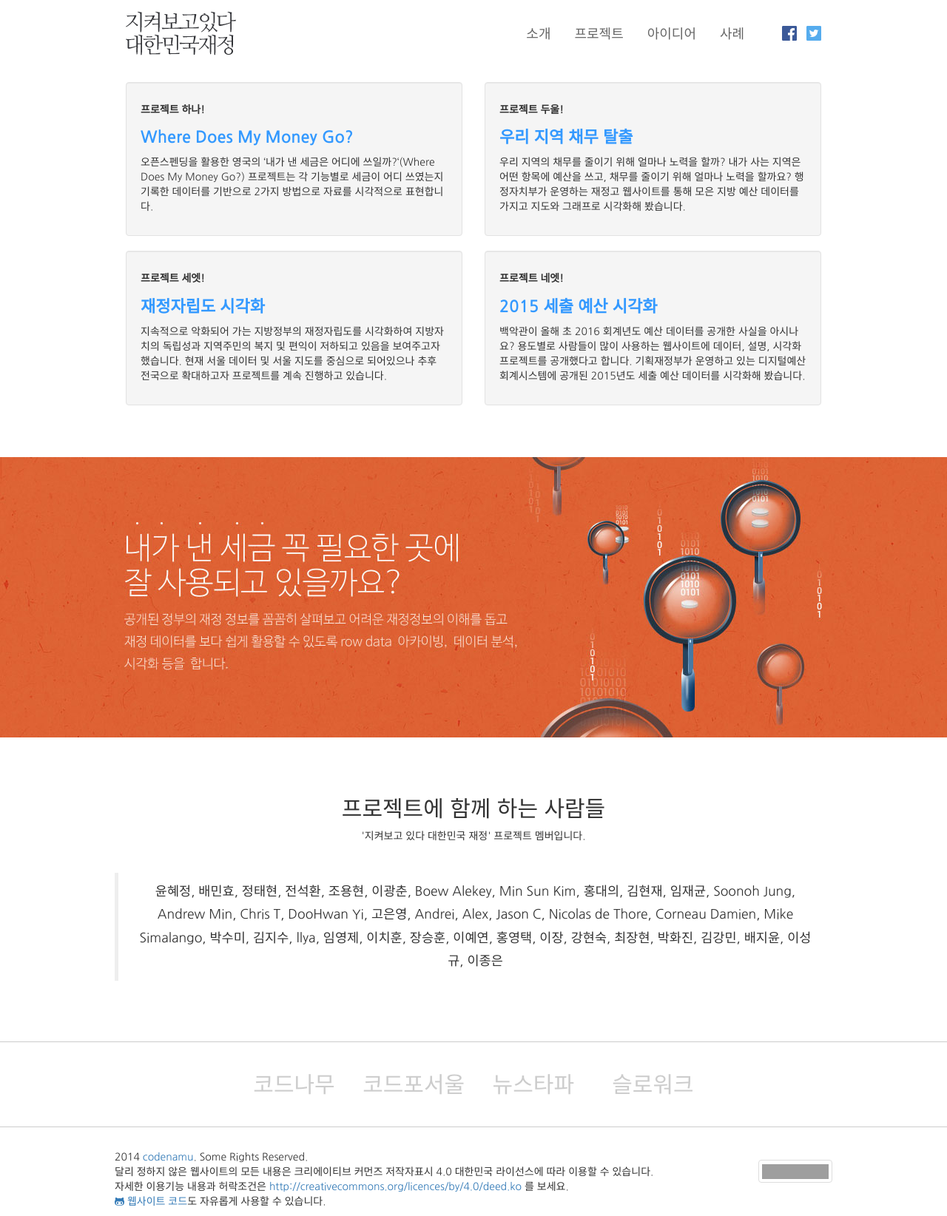
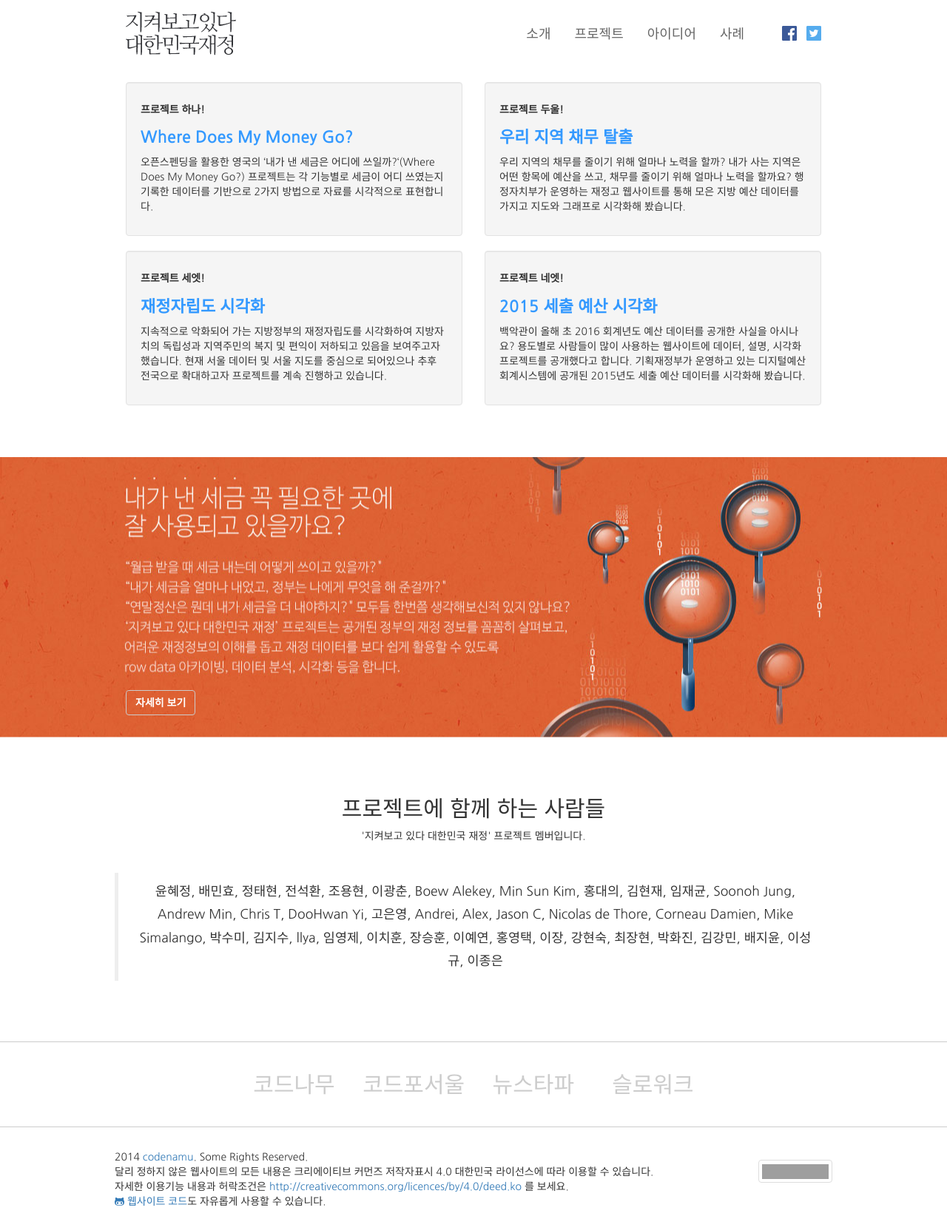
Before and after one commit to codenamu/2015-transparency, a Jekyll site: the page built from index.html, in a window 1280 px wide. Shown: the whole page at 74% size. Built offline with Jekyll 4.4.1, drawn with Linux system fonts in a browser that asks for light colours; nearby versions of some CDN libraries; Markdown is read by kramdown in place of the engine named in the settings; grey boxes are pictures that could not be loaded.

Commit message:
초기 화면 중단 이미지 스플래시 영역 #3 - 배너 교체 및 버튼 추가, 사용하지 않는 이미지 삭제

```diff
--- a/css/main.scss
+++ b/css/main.scss
@@ -102,6 +102,17 @@
   -moz-background-size: cover;
   -o-background-size: cover;
   background-size: cover;
+  position: relative;
+}
+
+#about-btn {
+  position: absolute;
+  bottom: 30px;
+  color: #fff;
+}
+
+#about-btn:hover {
+  color: #666;
 }
 
 .about-desc {
--- a/index.html
+++ b/index.html
@@ -41,8 +41,9 @@ splash: front-splash.jpg|지켜보고 있다 대한민국 재정
 </div>
 
 <div id="home-about" style="background: url({{ site.url }}/img/front-about.jpg) no-repeat center center;">
-  <div class="container text-center sr-only">
-    <p>내가 낸 세금 꼭 필요한 곳에 잘 사용되고 있을까?</p>
+  <div class="container">
+    <p><a id="about-btn" href="/about/" class="btn btn-default">자세히 보기</a></p>
+    <p class="sr-only">내가 낸 세금 꼭 필요한 곳에 잘 사용되고 있을까?</p>
   </div>
 </div>
 
```
Also changed, not shown: img/front-about.jpg, img/front-about.png (deleted), 1 other file.
